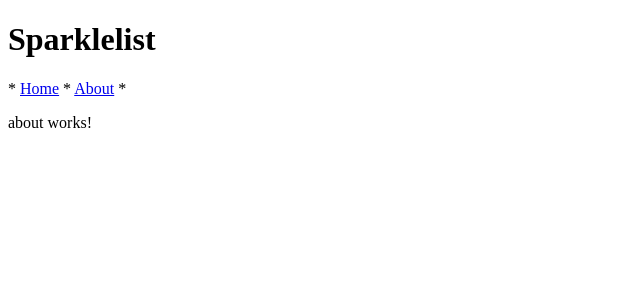
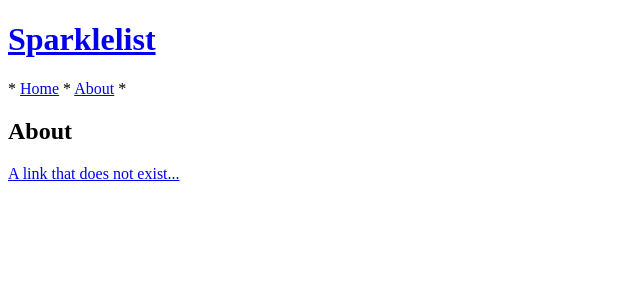
Before and after one commit to frie321984/angular-todolist2, an Angular app: page /about in a window 1280 px wide. Shown: the top 300 px of the page, without its empty margins (0-640 px from the left). Built offline with nearby package versions, Linux system fonts and the light colour scheme.

Commit message:
Add 404 error page

```diff
--- a/src/app/about/about.component.html
+++ b/src/app/about/about.component.html
@@ -1,3 +1,3 @@
-<p>
-  about works!
-</p>
+<h2>About</h2>
+
+<a href="does-not-exist">A link that does not exist...</a>
--- a/src/app/app-routing.module.ts
+++ b/src/app/app-routing.module.ts
@@ -1,3 +1,4 @@
+import { NotFoundComponent } from './not-found/not-found.component';
 import { TodolistComponent } from './todolist/todolist.component';
 import { AboutComponent } from './about/about.component';
 import { NgModule } from '@angular/core';
@@ -6,7 +7,8 @@ import { Routes, RouterModule } from '@angular/router';
 const routes: Routes = [
   { path: '', redirectTo: '/todo', pathMatch: 'full' },
   { path: 'about', component: AboutComponent },
-  { path: 'todo', component: TodolistComponent }
+  { path: 'todo', component: TodolistComponent },
+  { path: '**', component: NotFoundComponent }
 ];
 
 @NgModule({
--- a/src/app/app.component.html
+++ b/src/app/app.component.html
@@ -1,4 +1,4 @@
-<h1>Sparklelist</h1>
+<h1><a routerLink="/">Sparklelist</a></h1>
 
 <app-navigation-bar></app-navigation-bar>
 
--- a/src/app/app.module.ts
+++ b/src/app/app.module.ts
@@ -10,6 +10,7 @@ import { NavigationBarComponent } from './navigation-bar/navigation-bar.componen
 import { JokeComponent } from './joke/joke.component';
 import { TodolistService } from './todolist/todolist.service';
 import { FormsModule } from '@angular/forms';
+import { NotFoundComponent } from './not-found/not-found.component';
 
 
 @NgModule({
@@ -18,7 +19,8 @@ import { FormsModule } from '@angular/forms';
     AboutComponent,
     TodolistComponent,
     NavigationBarComponent,
-    JokeComponent
+    JokeComponent,
+    NotFoundComponent
   ],
   imports: [
     BrowserModule,
--- a/src/app/navigation-bar/navigation-bar.component.html
+++ b/src/app/navigation-bar/navigation-bar.component.html
@@ -1,3 +1,3 @@
- * <a routerLink="/">Home</a>
- * <a routerLink="about">About</a>
- *
+<div>
+    * <a routerLink="/">Home</a> * <a routerLink="about">About</a> *
+</div>
--- /dev/null
+++ b/src/app/not-found/not-found.component.html
@@ -0,0 +1 @@
+<img src="https://imgs.xkcd.com/comics/error_code.png" />
--- /dev/null
+++ b/src/app/not-found/not-found.component.ts
@@ -0,0 +1,15 @@
+import { Component, OnInit } from '@angular/core';
+
+@Component({
+  selector: 'app-not-found',
+  templateUrl: './not-found.component.html',
+  styleUrls: ['./not-found.component.css']
+})
+export class NotFoundComponent implements OnInit {
+
+  constructor() { }
+
+  ngOnInit() {
+  }
+
+}
```
Also changed, not shown: src/app/not-found/not-found.component.css (added), 1 other file (tests, documents, lock files or other folders).
